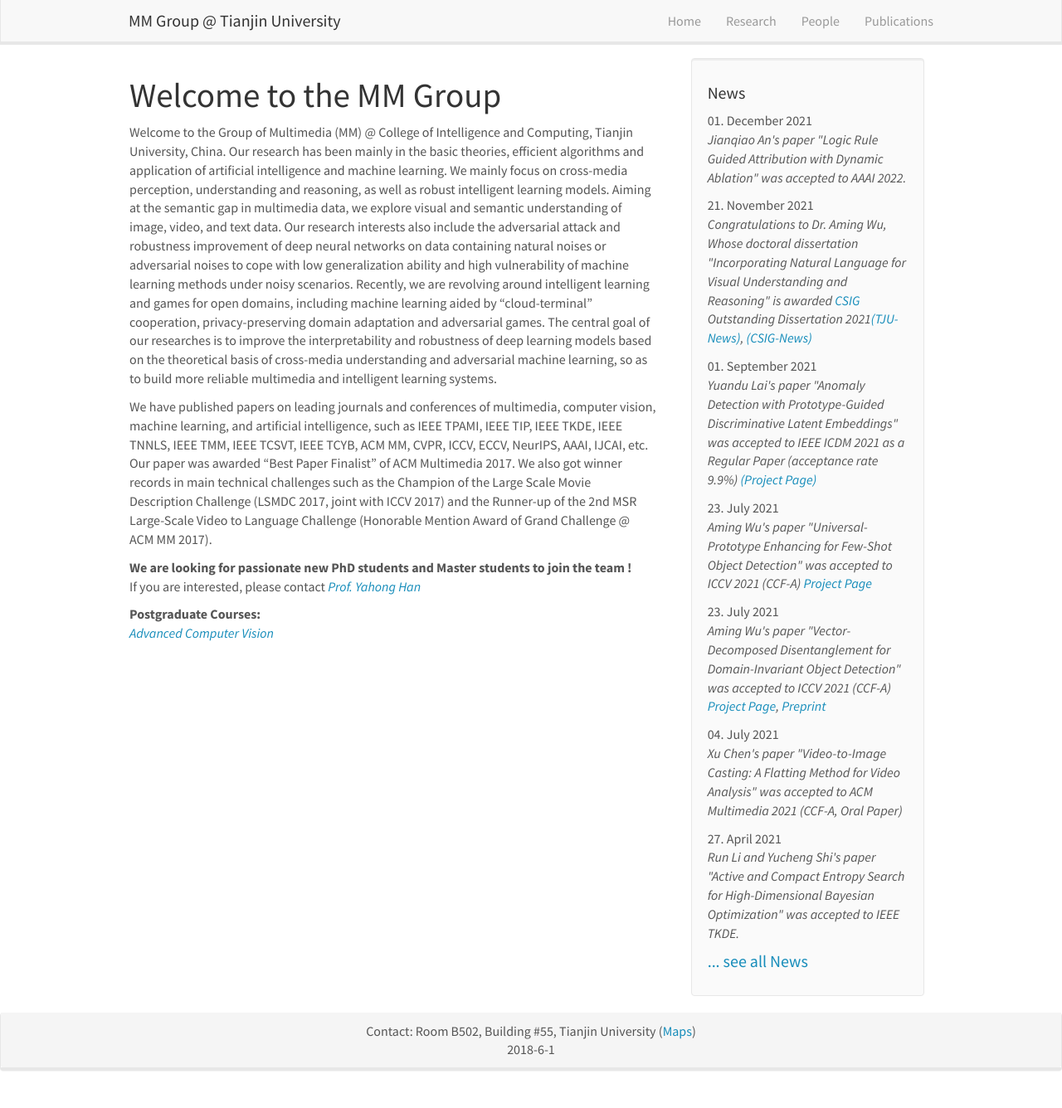
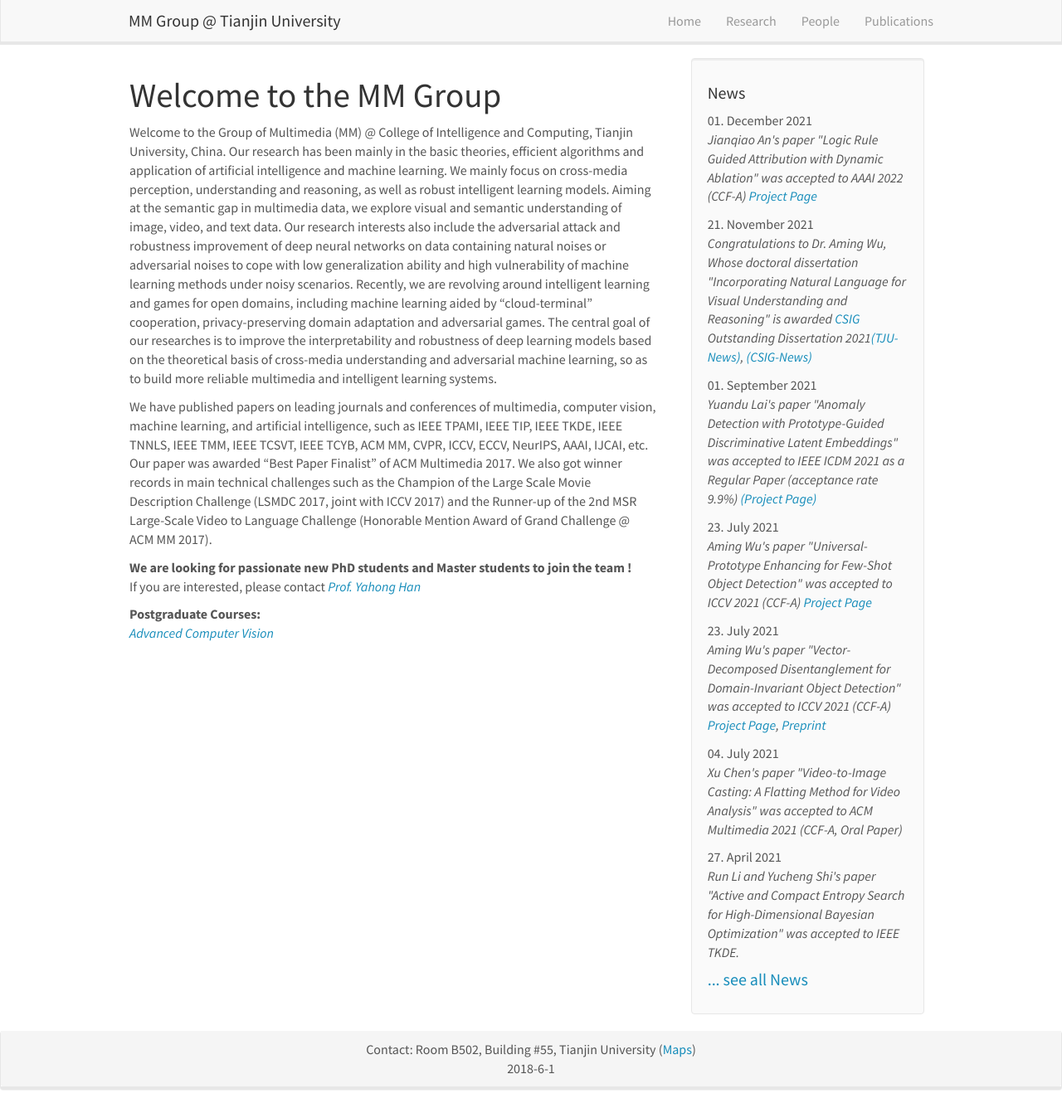
Before and after one commit to tjumm/tjumm.github.io, a Jekyll site: the page built from _pages/home.md, in a window 1280 px wide and 1336 px high. Shown: the whole window at 83% size. Built offline with Jekyll 4.4.1, drawn with Linux system fonts in a browser that asks for light colours; comment, search, counter and statistics services are not loaded.

Commit message:
update news

```diff
--- a/_data/news.yml
+++ b/_data/news.yml
@@ -1,5 +1,5 @@
 - date: 01. December 2021
-  headline: "Jianqiao An's paper \"Logic Rule Guided Attribution with Dynamic Ablation\" was accepted to AAAI 2022."
+  headline: "Jianqiao An's paper \"Logic Rule Guided Attribution with Dynamic Ablation\" was accepted to AAAI 2022 (CCF-A) <a href='https://github.com/ChopsticksAN/Dynamic-Ablation'>Project Page</a>"
 
 - date: 21. November 2021
   headline: "Congratulations to Dr. Aming Wu, Whose doctoral dissertation \"Incorporating Natural Language for Visual Understanding and Reasoning\" is awarded <a href='http://www.csig.org.cn/'>CSIG</a> Outstanding Dissertation 2021<a href='http://news.tju.edu.cn/info/1012/59076.htm'>(TJU-News)</a>, <a href='https://mp.weixin.qq.com/s/N8ucUXgU3sYjivMqcAdBEQ'>(CSIG-News)</a>"
--- a/_data/publist.yml
+++ b/_data/publist.yml
@@ -1,4 +1,4 @@
-- title: "1. Logic Rule Guided Attribution with Dynamic Ablation"
+- title: "1. Logic Rule Guided Attribution with Dynamic Ablation <a href='https://github.com/ChopsticksAN/Dynamic-Ablation'>Project Page</a>"
   image: dummy.png
   description:
   authors: Jianqiao An, Yuandu Lai, Yahong Han
```
